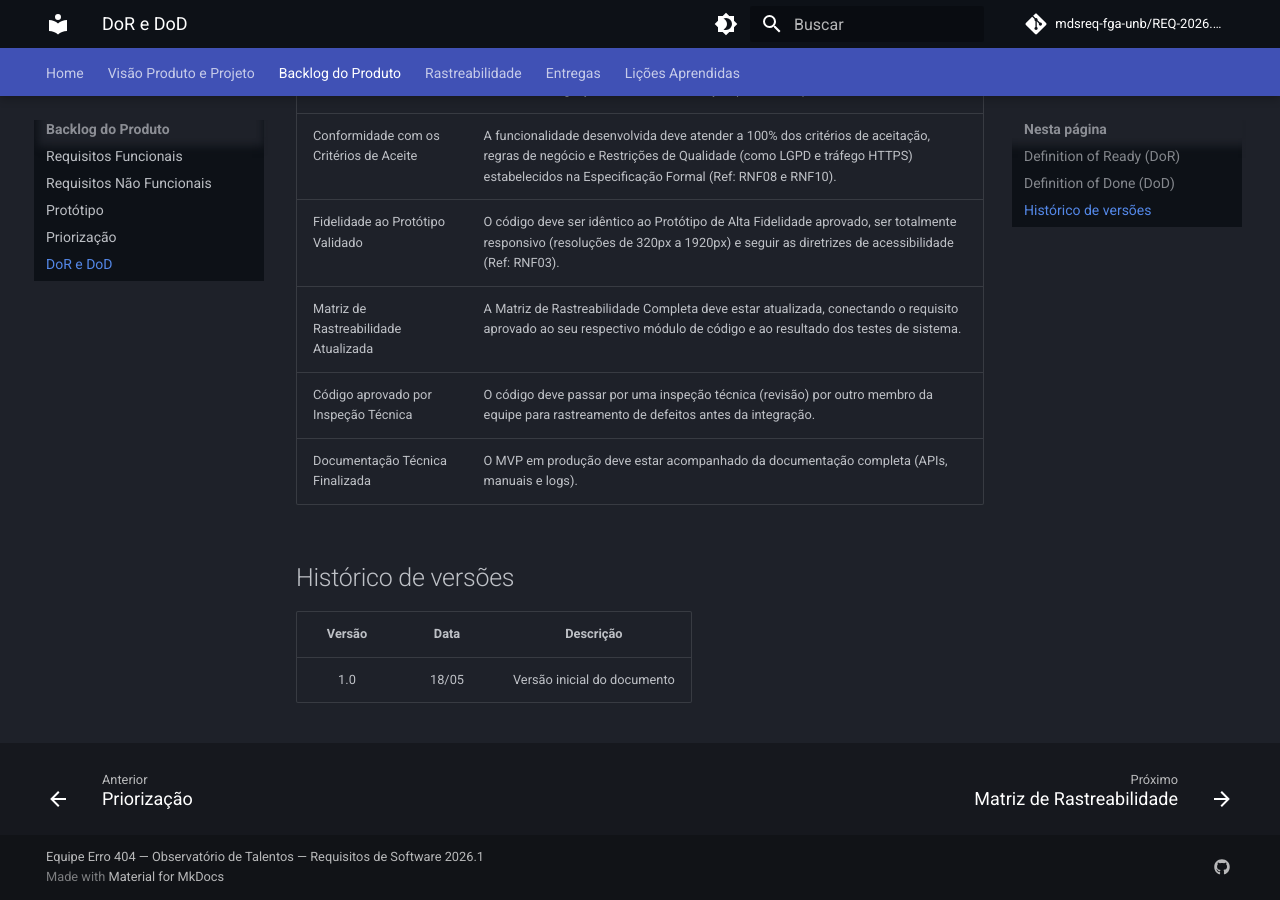
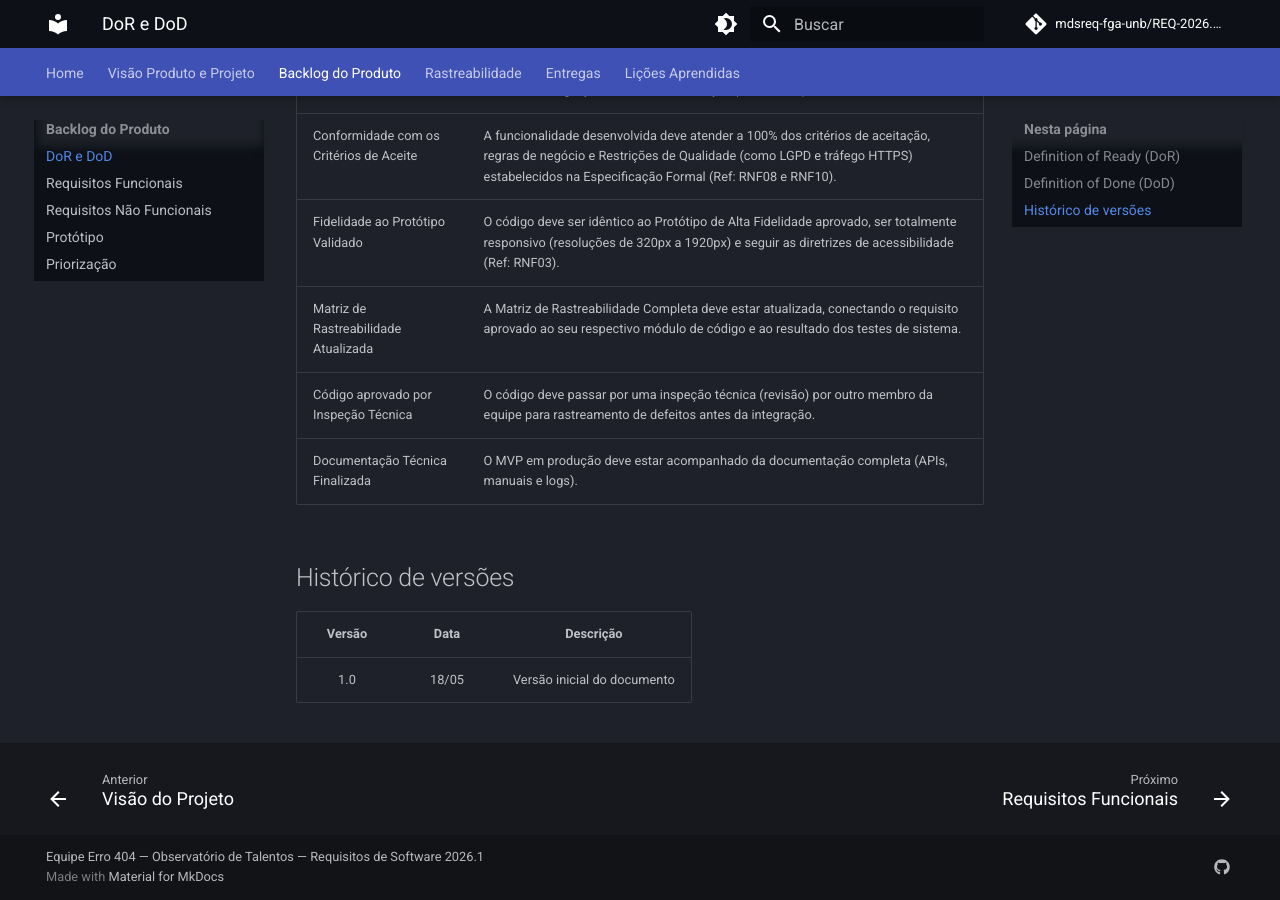
Before and after one commit to mdsreq-fga-unb/REQ-2026.1-T02-ObservatorioJovensTalentos, an MkDocs documentation site: the page built from docs/backlog-produto/dor-dod.md, in a window 1280 px wide and 900 px high, scrolled down 1412 px. Built offline with MkDocs 1.6.1 and Material for MkDocs 9.7.7, drawn with Linux system fonts in a browser that asks for light colours; comment, search, counter and statistics services are not loaded; some of the changed lines change nothing that is shown.

Commit message:
Ajuste de ordenação das rotas

```diff
--- a/mkdocs.yml
+++ b/mkdocs.yml
@@ -89,11 +89,11 @@ nav:
 
 
   - Backlog do Produto:
+    - DoR e DoD: backlog-produto/dor-dod.md
     - Requisitos Funcionais: backlog-produto/requisitos-funcionais.md
     - Requisitos Não Funcionais: backlog-produto/requisitos-nao-funcionais.md
     - Protótipo: backlog-produto/prototipo.md
     - Priorização: backlog-produto/priorizacao.md
-    - DoR e DoD: backlog-produto/dor-dod.md
 
   - Rastreabilidade:
     - Matriz de Rastreabilidade: rastreabilidade/matriz-rastrea.md
```
